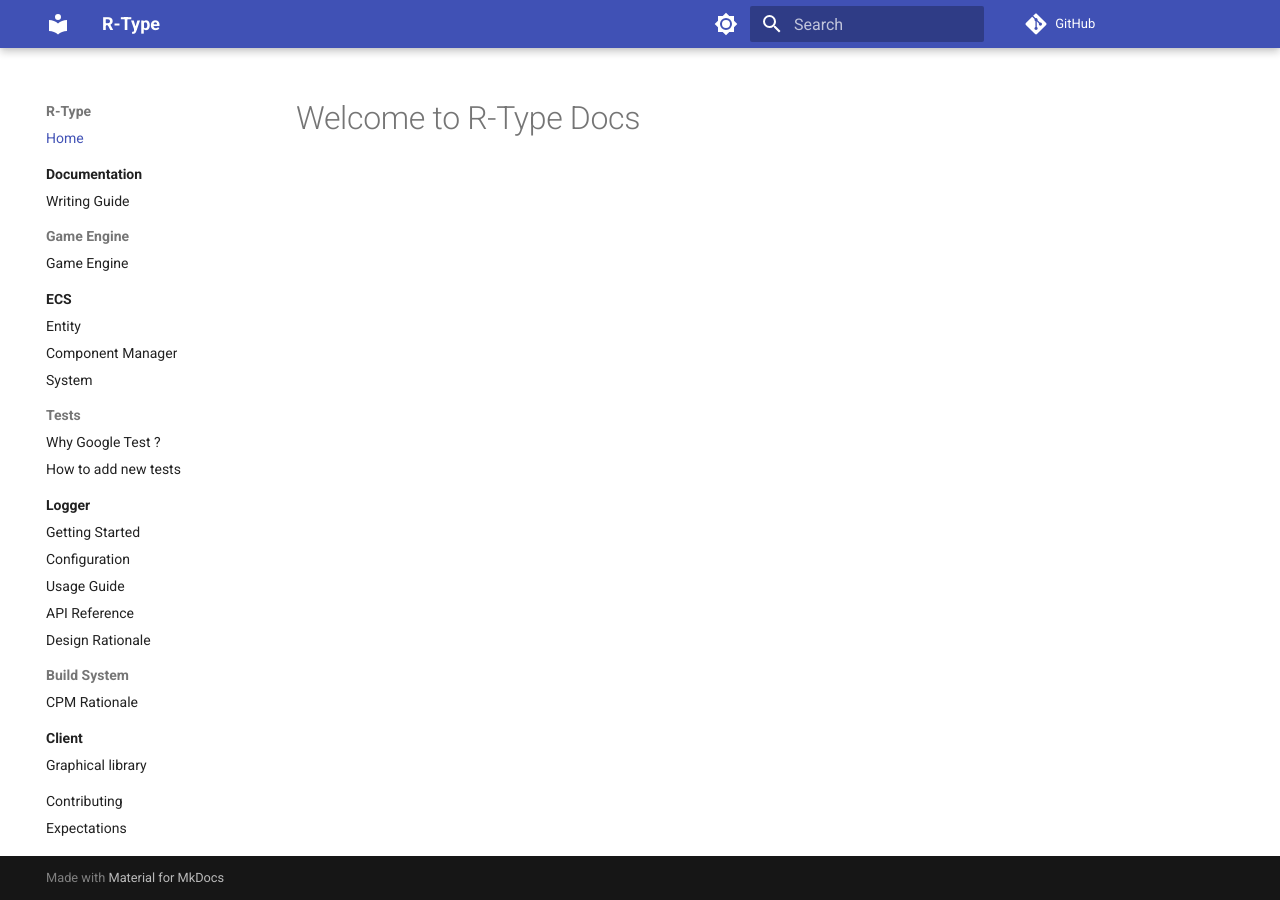
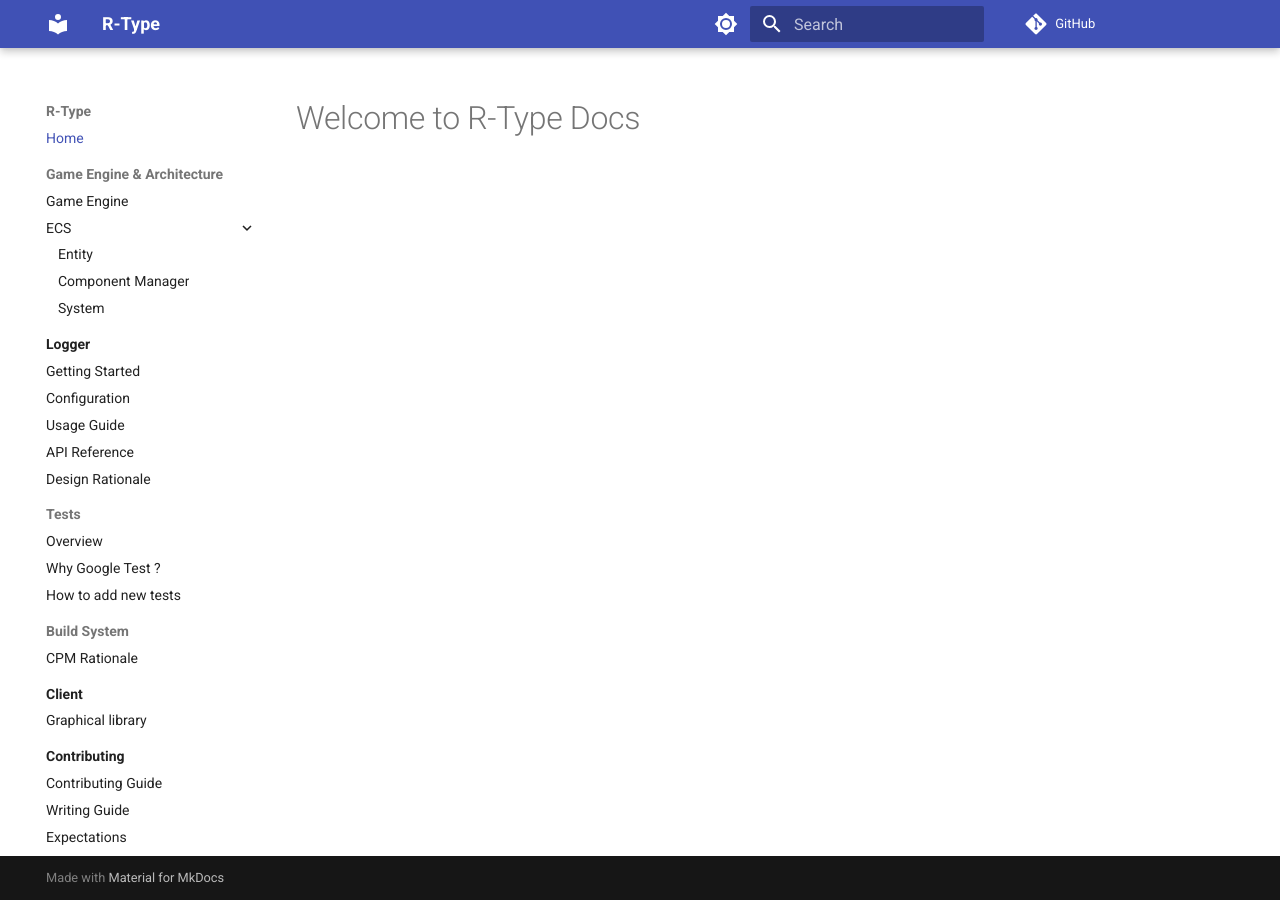
Before and after one commit to eliestroun14/R-Type, an MkDocs documentation site: the page built from docs/index.md, in a window 1280 px wide. Built offline with MkDocs 1.6.1 and Material for MkDocs 9.7.7, drawn with Linux system fonts in a browser that asks for light colours; comment, search, counter and statistics services are not loaded.

Commit message:
docs(doc) reorganize docs

```diff
--- a/mkdocs.yml
+++ b/mkdocs.yml
@@ -86,31 +86,36 @@
 nav:
   - Home: index.md
 
-  - Documentation:
-    - Documentation/index.md
-    - Writing Guide: Documentation/writing-guide.md
-  - Game Engine:
+  - Game Engine & Architecture:
     - Game Engine: Documentation/GameEngine/index.md
-  - ECS:
-    - What is an ECS: ECS/index.md
-    - Entity: ECS/entity.md
-    - Component Manager: ECS/component-manager.md
-    - System: ECS/system.md
-  - Tests:
-    - Why Google Test ?: Test/justification.md
-    - How to add new tests: Test/tutorial.md
+    - ECS:
+      - Overview: ECS/index.md
+      - Entity: ECS/entity.md
+      - Component Manager: ECS/component-manager.md
+      - System: ECS/system.md
+
   - Logger:
-    - Logger/index.md
+    - Overview: Logger/index.md
     - Getting Started: Logger/getting-started.md
     - Configuration: Logger/configuration.md
     - Usage Guide: Logger/usage.md
     - API Reference: Logger/api-reference.md
     - Design Rationale: Logger/design-rationale.md
+
+  - Tests:
+    - Overview: Test/justification.md
+    - Why Google Test ?: Test/justification.md
+    - How to add new tests: Test/tutorial.md
+
   - Build System:
     - CPM Rationale: cmake/cpm-rationale.md
+
   - Client:
-    - Client/index.md
+    - Overview: Client/index.md
     - Graphical library: Client/graphical-lib.md
 
-  - Contributing: contributing.md
-  - Expectations: Expectations/expectations.md
+  - Contributing:
+    - Contributing Guide: contributing.md
+    - Documentation Guide: Documentation/index.md
+    - Writing Guide: Documentation/writing-guide.md
+    - Expectations: Expectations/expectations.md
```
